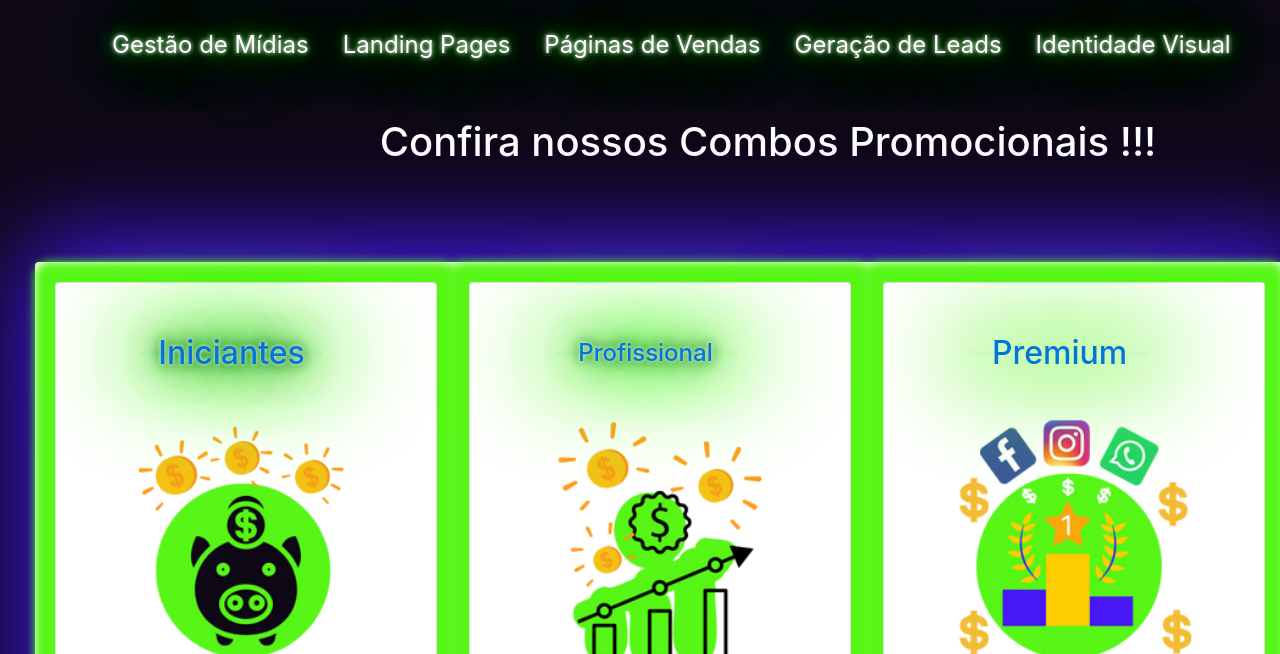
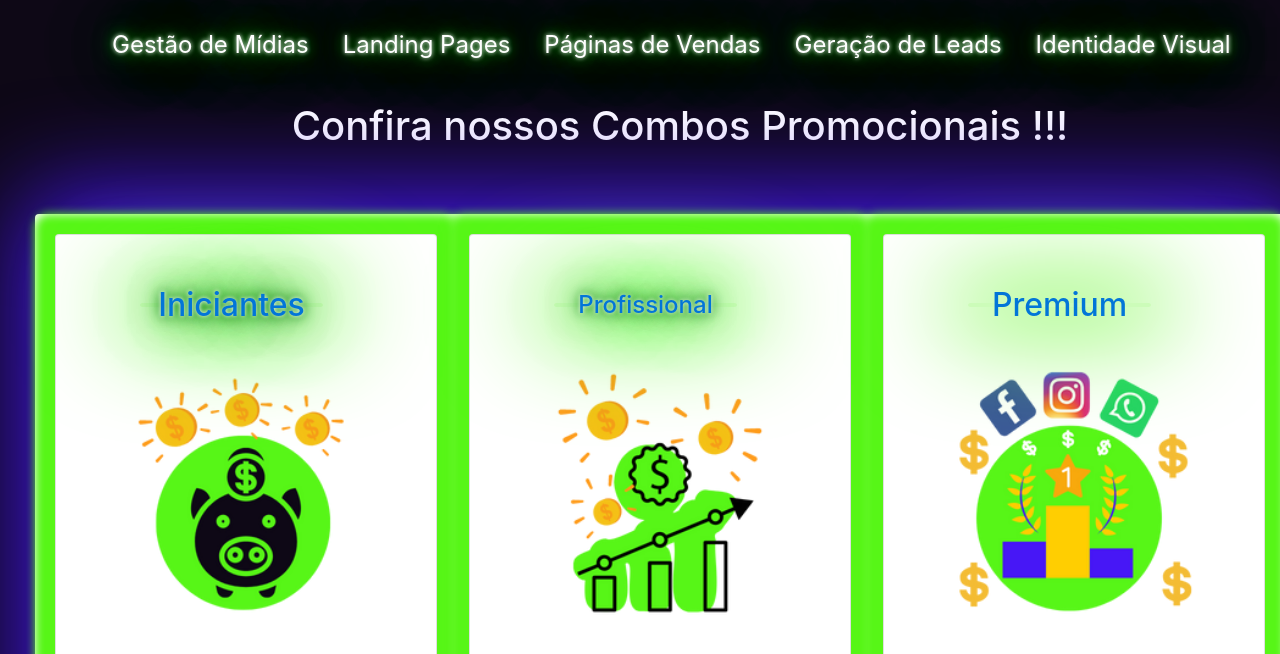
Before and after one commit to Andressa-Anthero7/antherus.com.br, a plain HTML site: page index.html in a window 1280 px wide. Shown: the part 146-800 px from the top of the page. Drawn offline with nearby package versions, Linux system fonts and the light colour scheme.

Commit message:
correcao index 28/01/2022

```diff
--- a/index.html
+++ b/index.html
@@ -640,7 +640,7 @@
     				<span class="text-white mx-1  btn  neon-2"><a href=""  class="text-white" style="text-decoration: none;">Geração de Leads</a></span>
     				<span class="text-white mx-1  btn  neon-2"><a href=""  class="text-white" style="text-decoration: none;">Identidade Visual</a></span>
     				</div>
-    				<div class="ml-5 pl-5 d-flex align-items-center justify-content-center"><h1 class="text-white my-5 ml-5 pl-5">Confira nossos Combos Promocionais !!!</h1></div>
+    				<div class="ml-3 mt-3 d-flex align-items-center justify-content-center"><h1 class="text-white my-3  ">Confira nossos Combos Promocionais !!!</h1></div>
     			</div>
 
  						<div class="card-deck shadow   bg-white rounded row p-1 m-1 "id="overlay-index">
```
